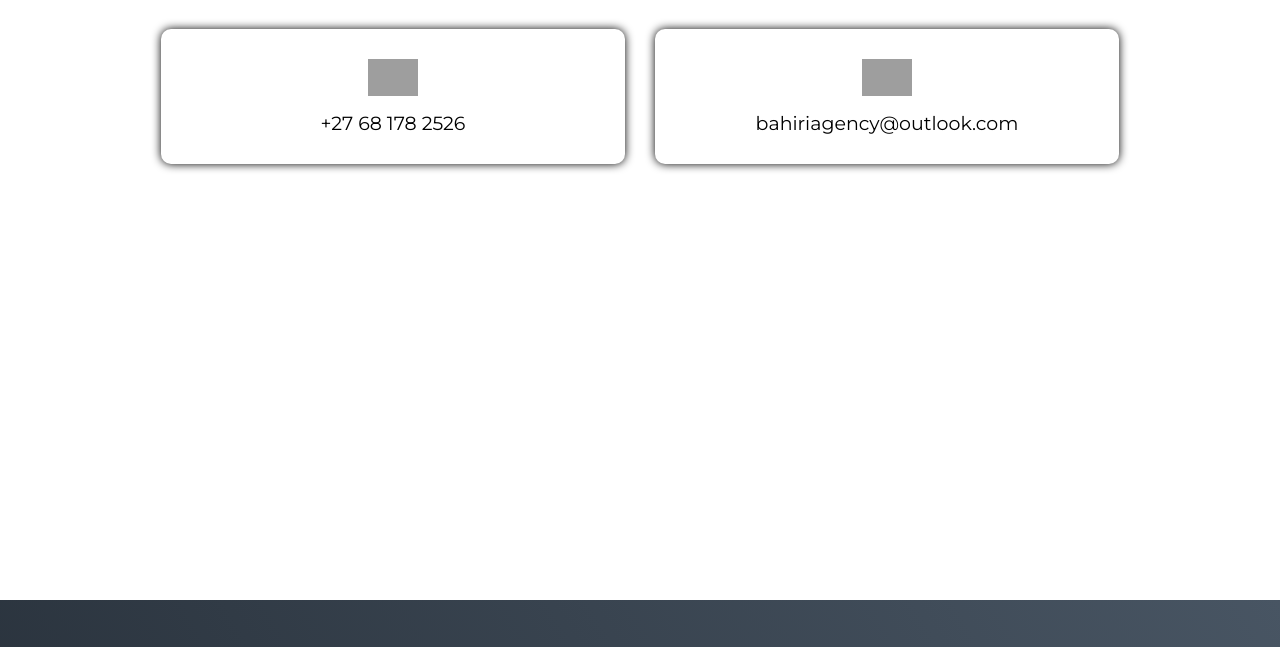
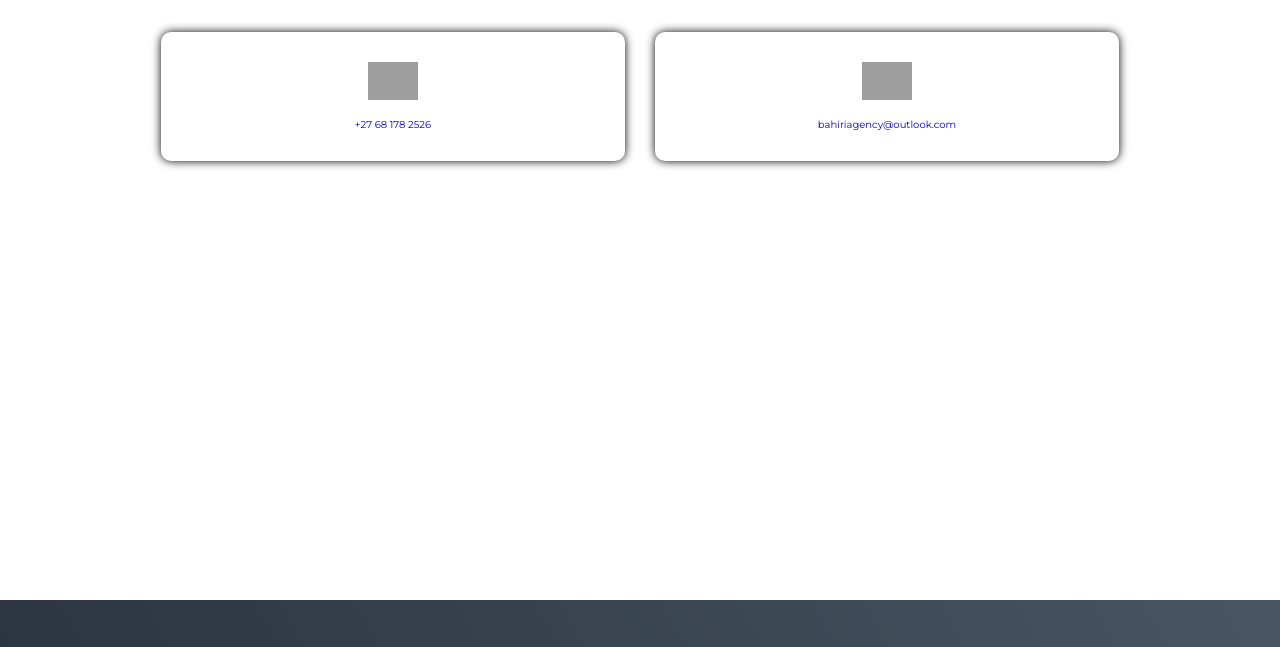
Before and after one commit to BahiriAgency/bahiriagency.github.io, a plain HTML site: page index.html in a window 1280 px wide. Shown: the part 2750-3397 px from the top of the page. Drawn offline with Linux system fonts and the light colour scheme; grey boxes are pictures that could not be loaded.

Commit message:
Fifth Commit (Link Contact Info)

```diff
--- a/index.html
+++ b/index.html
@@ -91,7 +91,7 @@
                     <div class="icon"><img src="https://img.icons8.com/ios-filled/50/phone.png"/></div>
                     <div class="contact-info">
                         <h1></h1>
-                        <h2>+27 68 178 2526</h2>
+                        <a class="contact-details" href="tel:+27 68 178 2526">+27 68 178 2526</a>
                     </div>
                 </div>
             </div>
@@ -100,7 +100,7 @@
                     <div class="icon"><img src="https://img.icons8.com/ios-filled/50/new-post.png"/></div>
                     <div class="contact-info">
                         <h1></h1>
-                        <h2>bahiriagency@outlook.com</h2>
+                        <a class="contact-details" href="mailto:bahiriagency@outlook.com">bahiriagency@outlook.com</a>
                     </div>
                 </div>
             </div>
```
